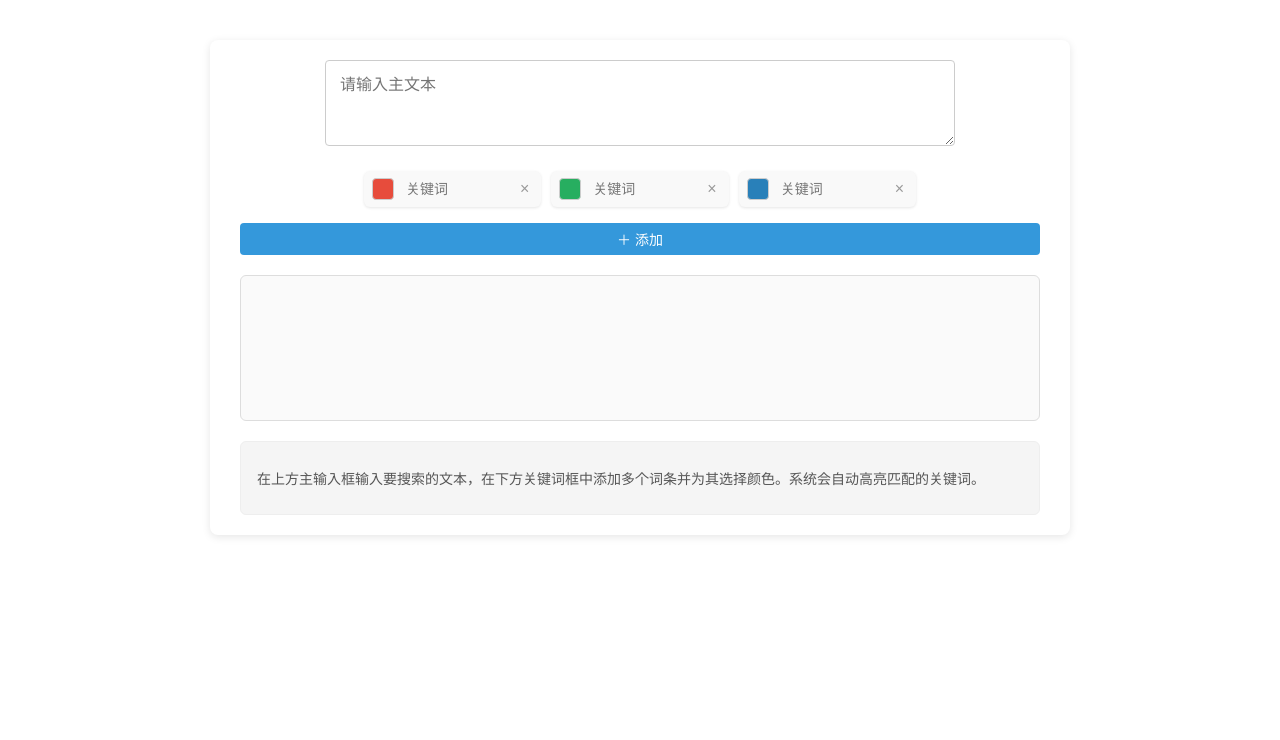
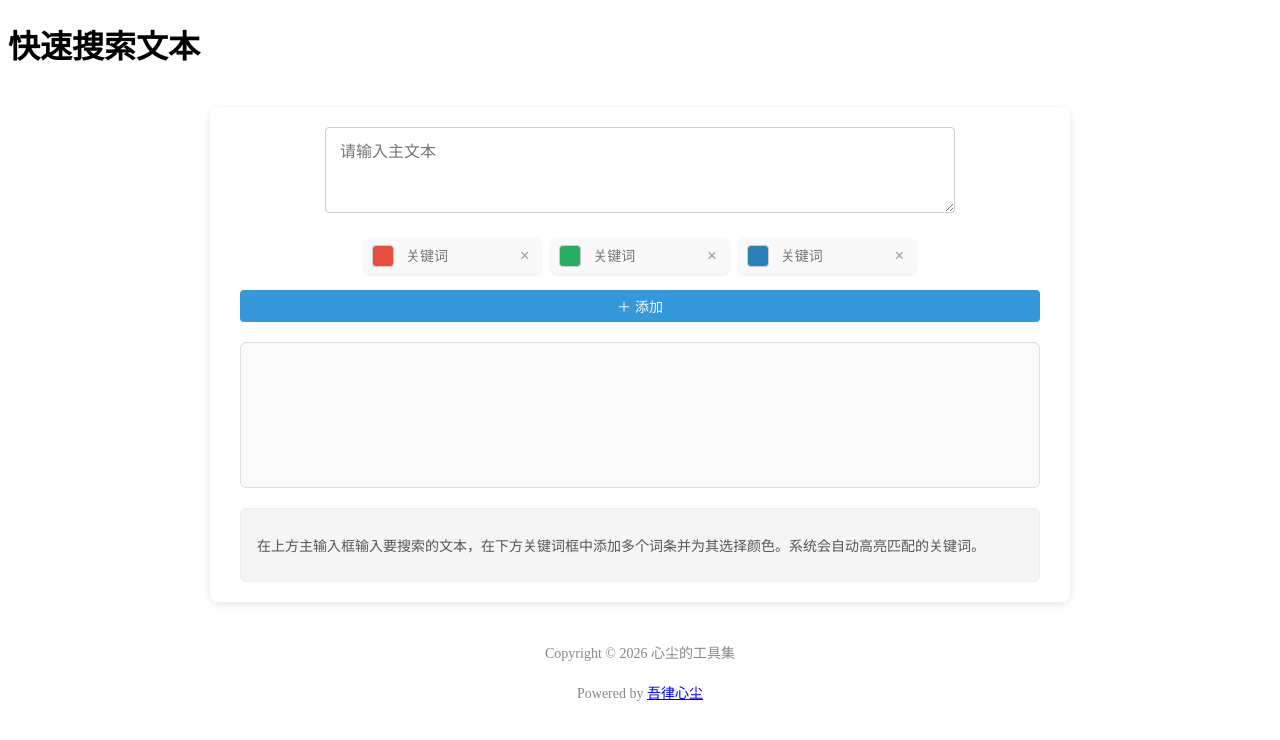
Before and after one commit to drpasserby/QuickSearchText, a Vue app: page / in a window 1280 px wide. Shown: the top 740 px of the page. Built offline with nearby package versions, Linux system fonts and the light colour scheme.

Commit message:
Update App.vue

```diff
--- a/src/App.vue
+++ b/src/App.vue
@@ -1,9 +1,13 @@
 <template>
-  <HelloWorld/>
+  <Header/>
+  <Home/>
+  <Footer/>
 </template>
 
 <script setup>
-import HelloWorld from './components/Home.vue'
+import Home from './components/Home.vue'
+import Header from './components/Header.vue';
+import Footer from './components/Footer.vue';
 </script>
 
 <style scoped>
```
